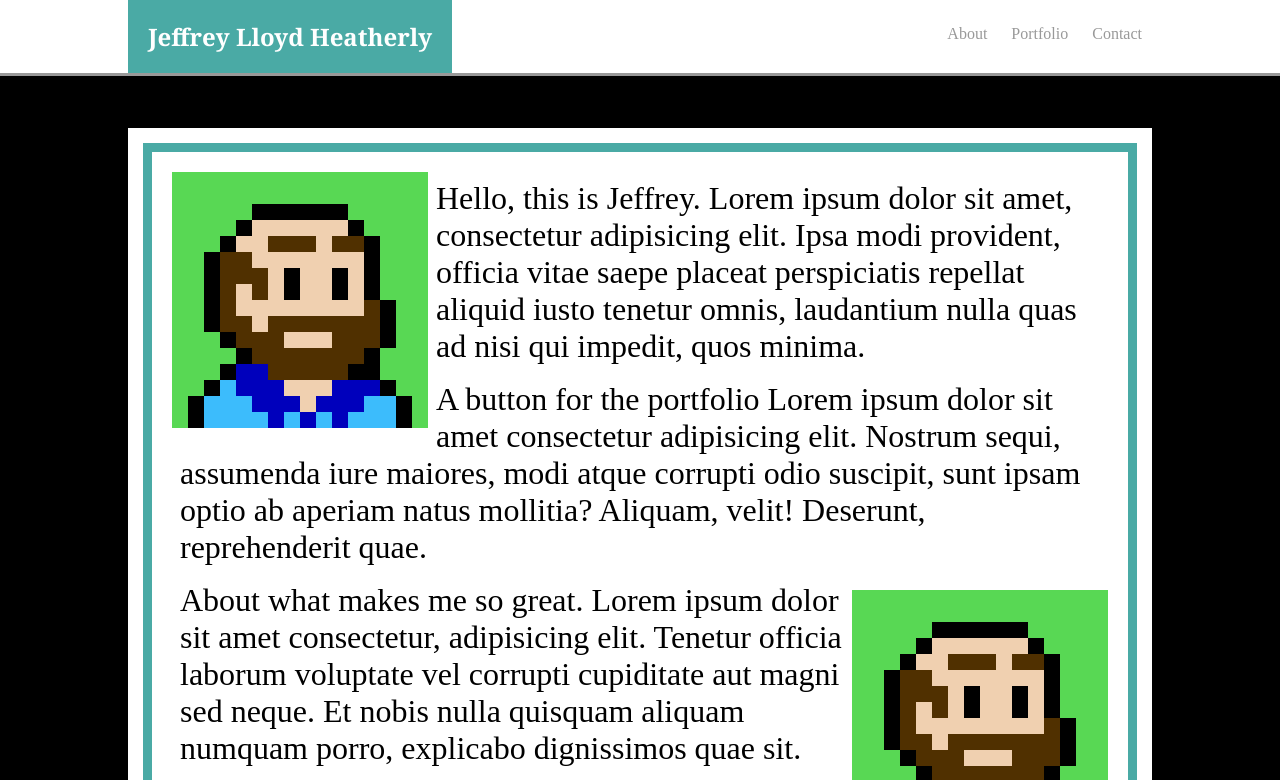
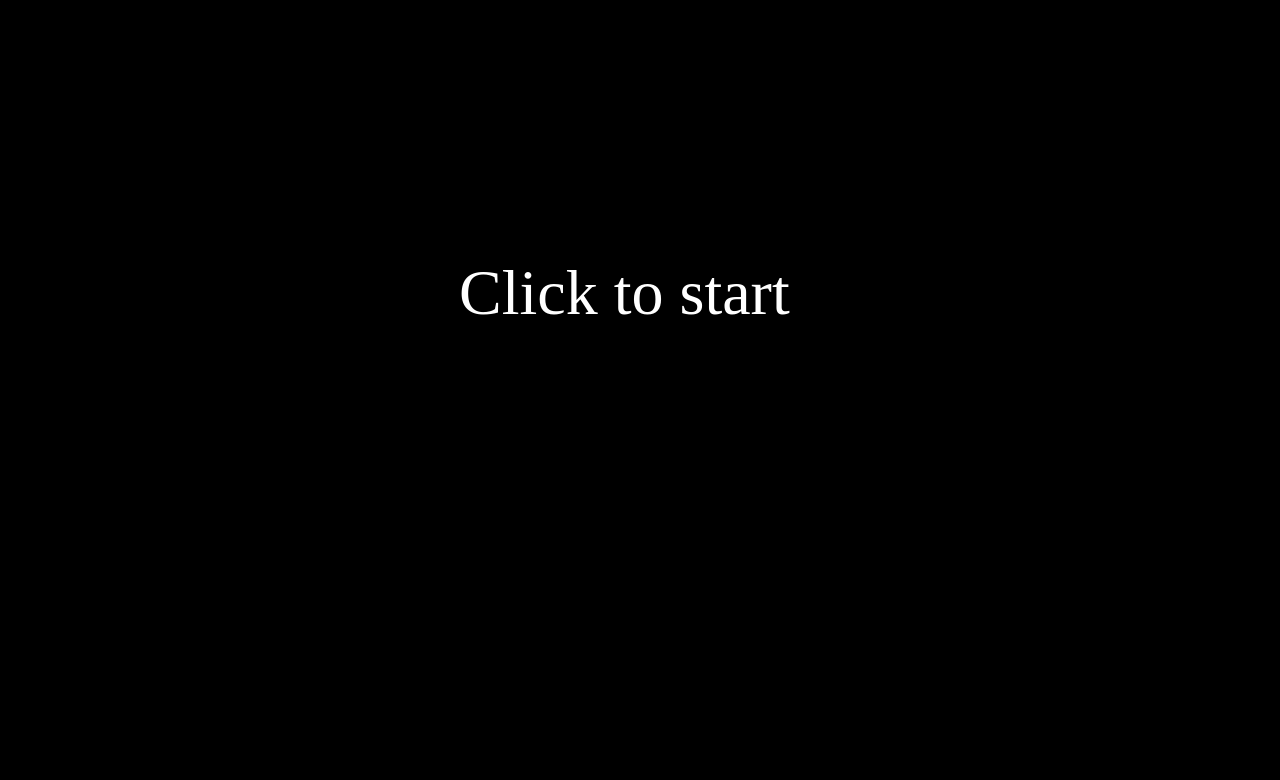
Before and after one commit to ser-dialest/portfolio, a plain HTML site: page index.html in a window 1280 px wide. Shown: the top 780 px of the page. Drawn offline with Linux system fonts and the light colour scheme.

Commit message:
Set initial onclick and cursor blink

```diff
--- a/assets/css/style.css
+++ b/assets/css/style.css
@@ -9,8 +9,8 @@ body {
 header {
     width: 100%;
     position: fixed;
-    top: 0;
-    left:0;
+    top: -10vw;
+    left: 0;
     background: #ffffff;
     border-bottom-style: solid;
     border-bottom-color: #999;
@@ -32,10 +32,10 @@ p {
 }
 
 nav {
+    position: relative;
     width: 80vw;
     left: 10vw;
     /* margin: 0px 10vw; */
-    position: relative;
     display: flex;
     justify-content: space-between;
 }
@@ -74,6 +74,7 @@ nav li a {
 }
 
 #about {
+    display: none;
     position: absolute;
     top: 10vw;
     left: 10vw;
@@ -100,3 +101,15 @@ nav li a {
     float: right;
     margin: .5em;
 }
+
+#start {
+    font-size: 4em;
+    position: relative;
+    top: 20vw;
+    color: white;
+    text-align: center;
+}
+
+#cursor {
+    display: inline;
+}
--- a/assets/javascript/app.js
+++ b/assets/javascript/app.js
@@ -0,0 +1,28 @@
+function initialize() {
+
+    document.onclick = () => {
+        uninitialized = false;
+        document.getElementById("start").style.display = "none";
+        document.getElementById("about").style.display = "inline";
+    }
+
+    const cursor = document.getElementById("cursor");
+    let uninitialized = true;
+    let t = 0;
+
+    function blink(timestamp) {
+        if (uninitialized) {
+            t++;
+            if (t % 60 === 0) {
+                cursor.innerHTML = " "
+            } else if (t % 30 === 0) {
+                cursor.innerHTML = "_"
+            }
+            requestAnimationFrame(blink);
+        }
+    }
+
+    requestAnimationFrame(blink);
+}
+
+initialize();
--- a/index.html
+++ b/index.html
@@ -18,6 +18,7 @@
             </ul>
         </nav>
     </header>
+    <div id="start">Click to start<pre id="cursor"> </pre></div>
     <section>
     <div id="about" class="container">
         <img class="leftImg" src="./assets/images/JLHBitPortrait.png" alt="8-bit Jeffrey Portrait">
```
